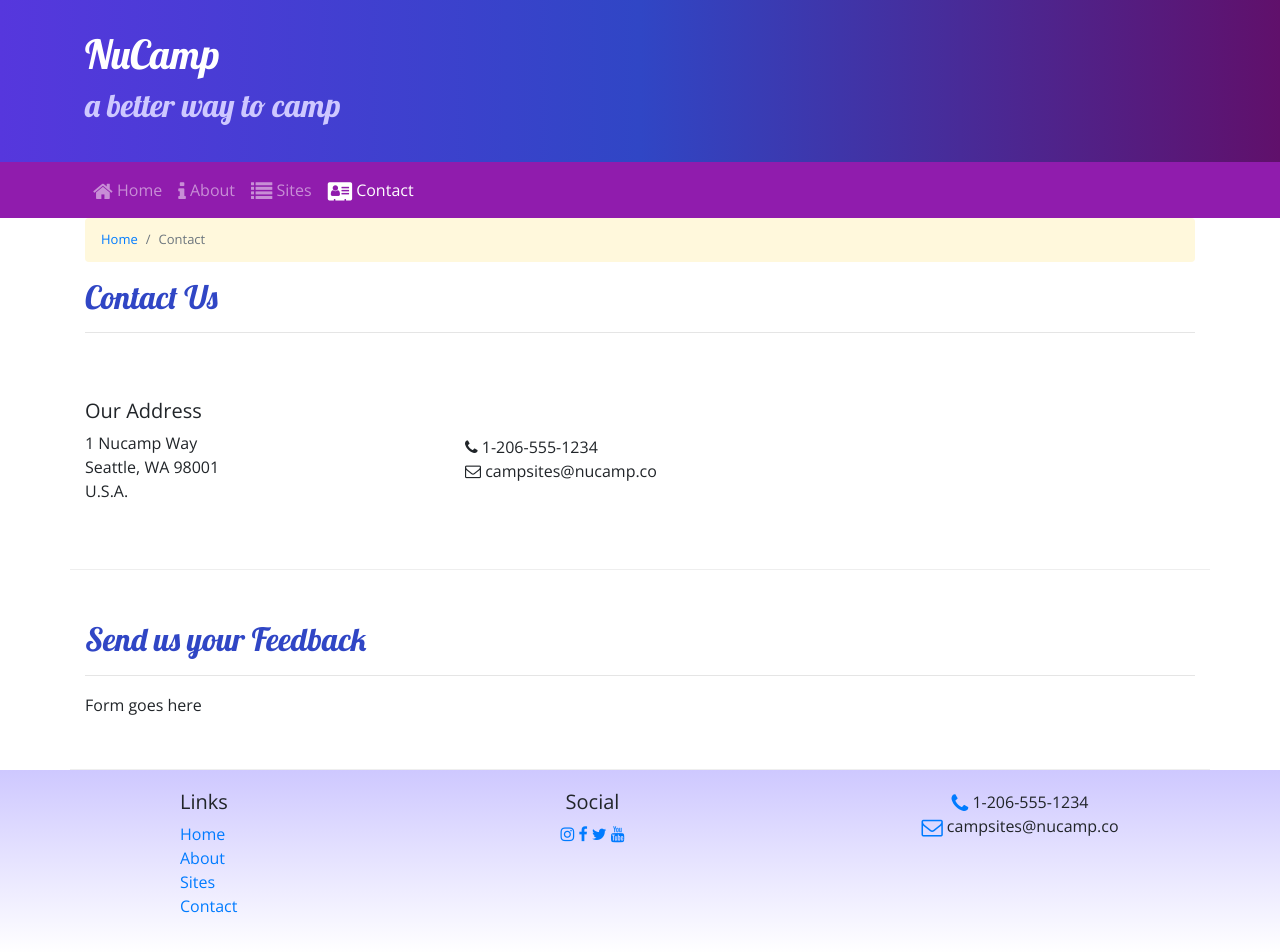
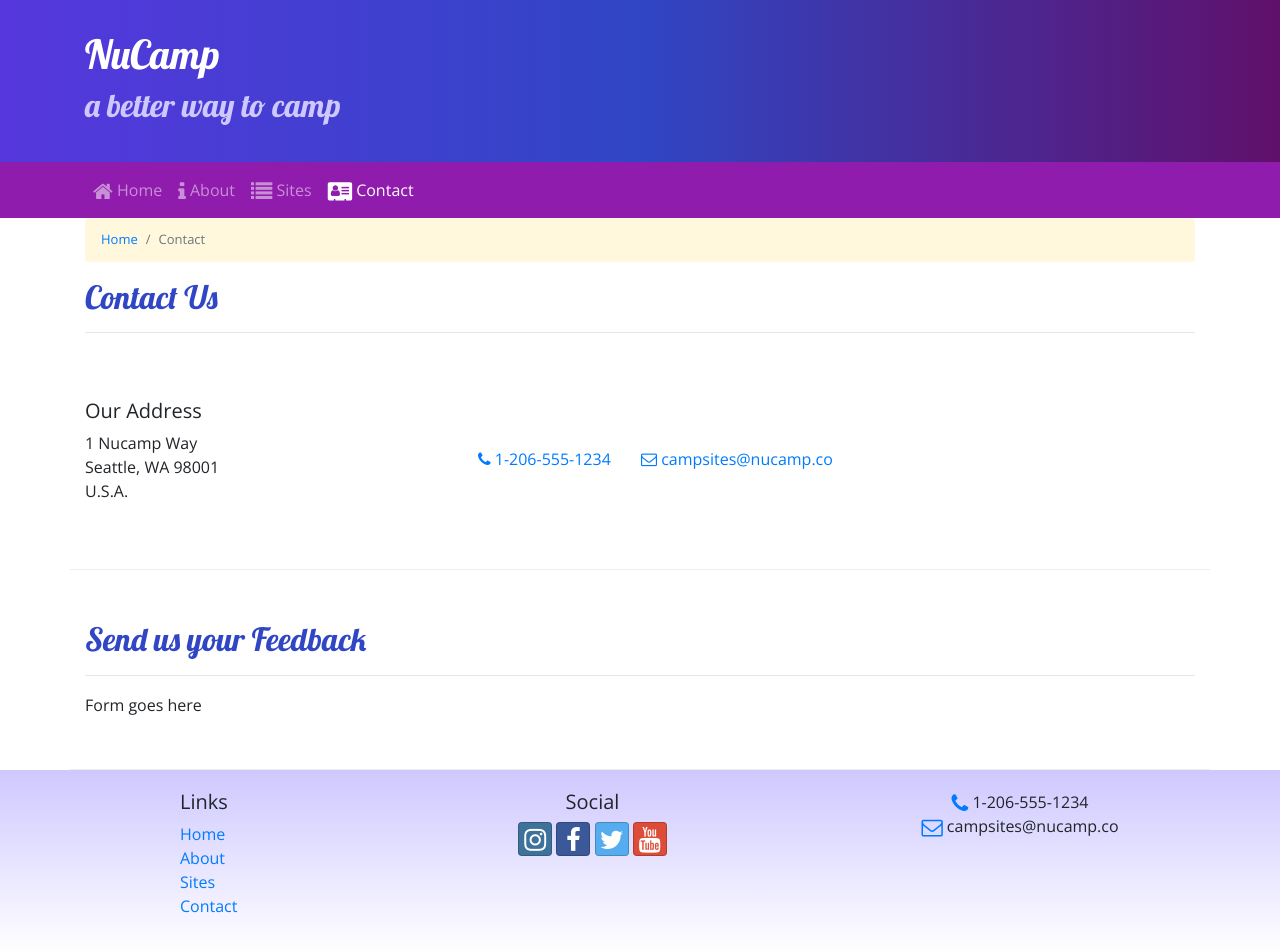
Before and after one commit to sokhakun/nucampsite, a website: page contactus.html in a window 1280 px wide. Drawn offline with nearby package versions, Linux system fonts and the light colour scheme.

Commit message:
Adding Bootstrap button class

```diff
--- a/aboutus.html
+++ b/aboutus.html
@@ -12,6 +12,7 @@
      <!-- Additional CSS must be placed after Bootstrap CSS -->
      <link rel="stylesheet" href="https://fonts.googleapis.com/css?family=Lobster|Open+Sans" />
      <link rel="stylesheet" href="node_modules/font-awesome/css/font-awesome.min.css" />
+     <link rel="stylesheet" href="node_modules/bootstrap-social/bootstrap-social.css" />
      <link rel="stylesheet" href="css/styles.css" />
 
     <title>NuCamp: A Better Way To Camp</title>
@@ -41,7 +42,7 @@
                     <li class="nav-item"><a class="nav-link" href="index.html"> <i class="fa fa-home fa-lg" ></i> Home</a></li>
                     <li class="nav-item active"><a class="nav-link" href="#">  <i class="fa fa-info fa-lg" ></i> About</a></li>
                     <li class="nav-item"><a class="nav-link" href="#"> <i class="fa fa-list fa-lg"></i> Sites</a></li>
-                    <li class="nav-item"><a class="nav-link" href="#"> <i class="fa fa-address-card fa-lg" ></i> Contact</a></li>
+                    <li class="nav-item"><a class="nav-link" href="contactus.html"> <i class="fa fa-address-card fa-lg" ></i> Contact</a></li>
                 </ul>
             </div>
         </div>
@@ -99,19 +100,19 @@
                         <li><a href="index.html">Home</a></li>
                         <li><a href="#">About</a></li>
                         <li><a href="#">Sites</a></li>
-                        <li><a href="#">Contact</a></li>
+                        <li><a href="contactus.html">Contact</a></li>
                     </ul>
                 </div>
                 <div class="col-6 col-sm-5 text-center">
                     <h5>Social</h5>
-                    <a href="http://instagram.com/"><i class="fa fa-instagram"></i>   </a>
-                    <a href="http://facebook.com/"><i class="fa fa-facebook"></i>   </a>
-                    <a href="http://twitter.com/"><i class="fa fa-twitter"></i>   </a>
-                    <a href="http://youtube.com/"><i class="fa fa-youtube"></i>   </a>
+                    <a class="btn btn-social-icon btn-instagram" href="http://instagram.com/"><i class="fa fa-instagram"></i></a>
+                    <a class="btn btn-social-icon btn-facebook" href="http://facebook.com/"><i class="fa fa-facebook"></i></a>
+                    <a class="btn btn-social-icon btn-twitter" href="http://twitter.com/"><i class="fa fa-twitter"></i></a>
+                    <a class="btn btn-social-icon btn-google" href="http://youtube.com/"><i class="fa fa-youtube"></i></a>
                 </div>
                 <div class="col-sm-4 text-center">
-                   <i class="fa fa-phone fa-lg text-primary"> </i> 1-206-555-1234<br />
-                   <i class="fa fa-envelope fa-lg text-primary"> </i> campsites@nucamp.co
+                    <i class="fa fa-phone fa-lg text-primary"></i> 1-206-555-1234<br />
+                    <i class="fa fa-envelope-o fa-lg text-primary"></i> campsites@nucamp.co
                 </div>
            </div>
         </div>
--- a/contactus.html
+++ b/contactus.html
@@ -10,8 +10,9 @@
     <link rel="stylesheet" href="node_modules/bootstrap/dist/css/bootstrap.min.css" />
 
     <!-- Additional CSS must be placed after Bootstrap CSS -->
+    <link rel="stylesheet" href="https://fonts.googleapis.com/css?family=Lobster|Open+Sans" />
     <link rel="stylesheet" href="node_modules/font-awesome/css/font-awesome.min.css" />
-    <link rel="stylesheet" href="https://fonts.googleapis.com/css?family=Lobster|Open+Sans" />
+    <link rel="stylesheet" href="node_modules/bootstrap-social/bootstrap-social.css" />
     <link rel="stylesheet" href="css/styles.css" />
 
     <title>NuCamp: A Better Way To Camp</title>
@@ -49,10 +50,12 @@
     <div class="container">
         <div class="row">
             <div class="col">
+                <!--Breadcrumb setup here-->
                 <ol class="breadcrumb">
                     <li class="breadcrumb-item"><a href="index.html">Home</a></li>
                     <li class="breadcrumb-item active">Contact</li>
                 </ol>
+                <!--End of Breadcrumb-->
                 <h2>Contact Us</h2>
                 <hr />
             </div>
@@ -68,8 +71,8 @@
                 </address>
             </div>
             <div class="col">
-				<i class="fa fa-phone"></i> 1-206-555-1234<br>
-            	<i class="fa fa-envelope-o"></i> campsites@nucamp.co
+				<a role="button" class="btn btn-link" href="tel:+12055551234"><i class="fa fa-phone"></i> 1-206-555-1234<br></a>
+            	<a role="button" class="btn btn-link" href="mailto:campsites@nucamp.co"><i class="fa fa-envelope-o"></i> campsites@nucamp.co</a>
             </div>
         </div>
 
@@ -99,10 +102,10 @@
                 </div>
                 <div class="col-6 col-sm-5 text-center">
                     <h5>Social</h5>
-                    <a href="http://instagram.com/"><i class="fa fa-instagram"></i></a>
-                    <a href="http://facebook.com/"><i class="fa fa-facebook"></i></a>
-                    <a href="http://twitter.com/"><i class="fa fa-twitter"></i></a>
-                    <a href="http://youtube.com/"><i class="fa fa-youtube"></i></a>
+                    <a class="btn btn-social-icon btn-instagram" href="http://instagram.com/"><i class="fa fa-instagram"></i></a>
+                    <a class="btn btn-social-icon btn-facebook" href="http://facebook.com/"><i class="fa fa-facebook"></i></a>
+                    <a class="btn btn-social-icon btn-twitter" href="http://twitter.com/"><i class="fa fa-twitter"></i></a>
+                    <a class="btn btn-social-icon btn-google" href="http://youtube.com/"><i class="fa fa-youtube"></i></a>
                 </div>
                 <div class="col-sm-4 text-center">
                     <i class="fa fa-phone fa-lg text-primary"></i> 1-206-555-1234<br />
--- a/package.json
+++ b/package.json
@@ -15,6 +15,7 @@
   },
   "dependencies": {
     "bootstrap": "^4.5.2",
+    "bootstrap-social": "^5.1.1",
     "font-awesome": "^4.7.0",
     "jquery": "^3.5.1",
     "popper.js": "^1.16.1"
```
Also changed, not shown: index.html (+9 -8 lines), 1 other file.
